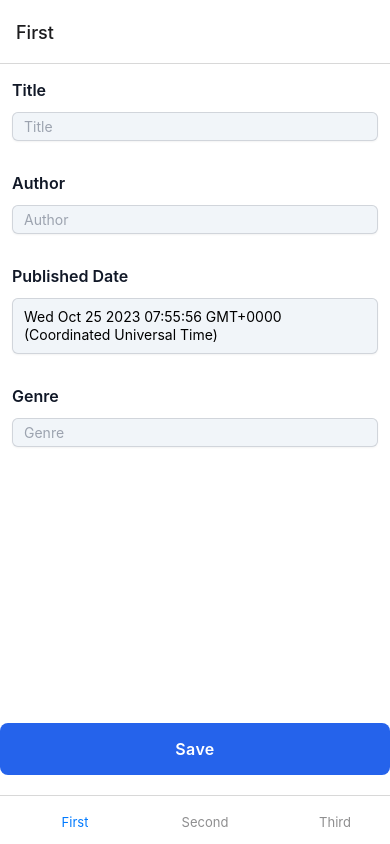
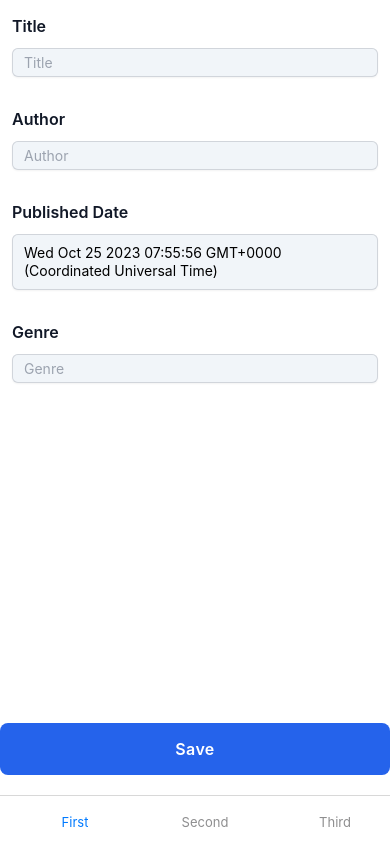
Before and after one commit to jbagaresgaray/react-native-supabase-crud, a React Native app: screen / in a window 390 px wide. Built offline with nearby package versions, Linux system fonts and the light colour scheme; no server answers; the database is empty.

Commit message:
remove bottom tab header

```diff
--- a/src/navigators/BottomTabs.tsx
+++ b/src/navigators/BottomTabs.tsx
@@ -17,7 +17,11 @@ const BottomTabs = () => {
 
   return (
     <BottomTab.Navigator
-      screenOptions={{ tabBarIconStyle: { display: "none" }, tabBarLabelPosition: 'beside-icon' }}
+      screenOptions={{
+        tabBarIconStyle: { display: "none" },
+        tabBarLabelPosition: "beside-icon",
+        headerShown: false,
+      }}
     >
       <BottomTab.Screen name="First" component={MainScreen} />
       <BottomTab.Screen name="Second" component={ListScreen} />
```
